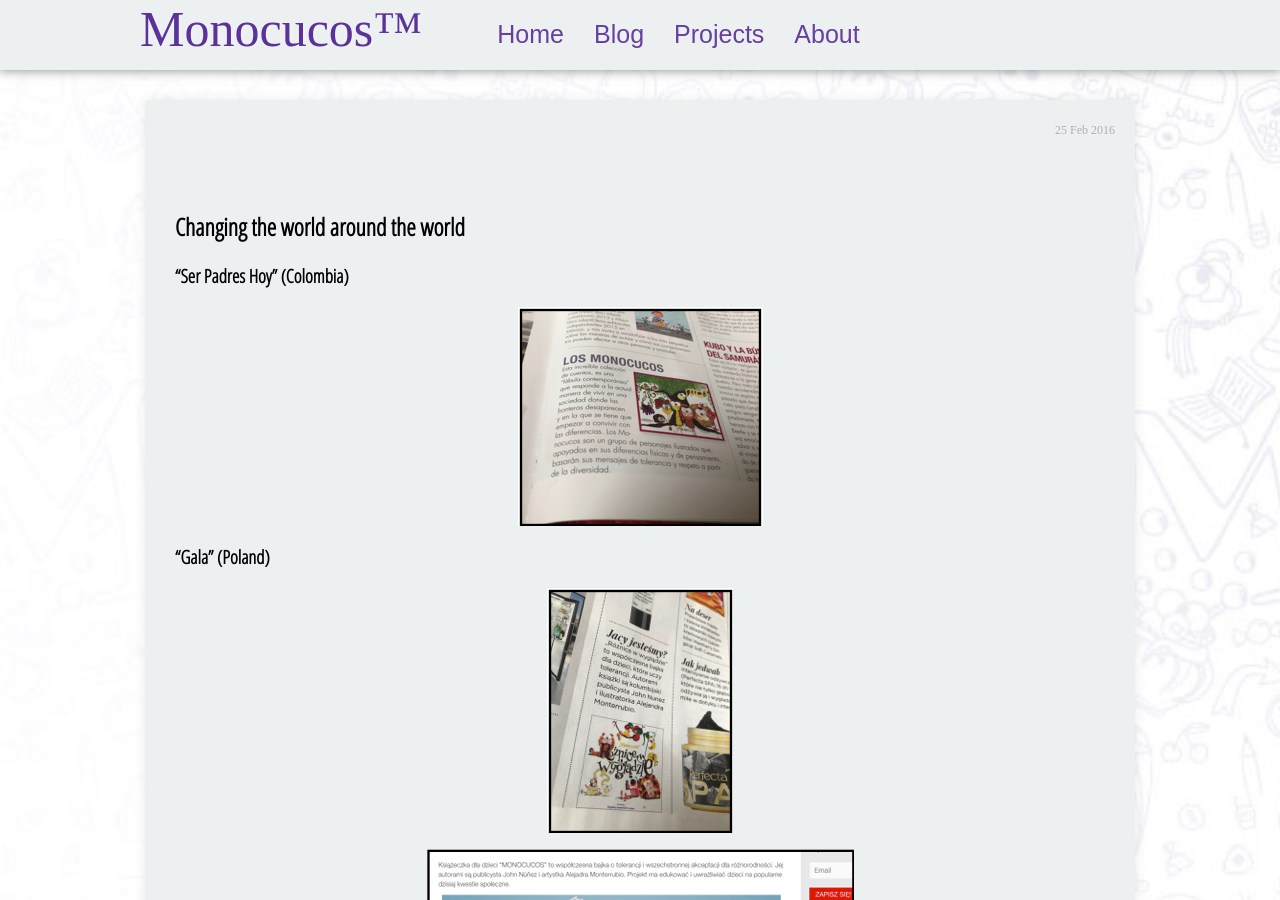
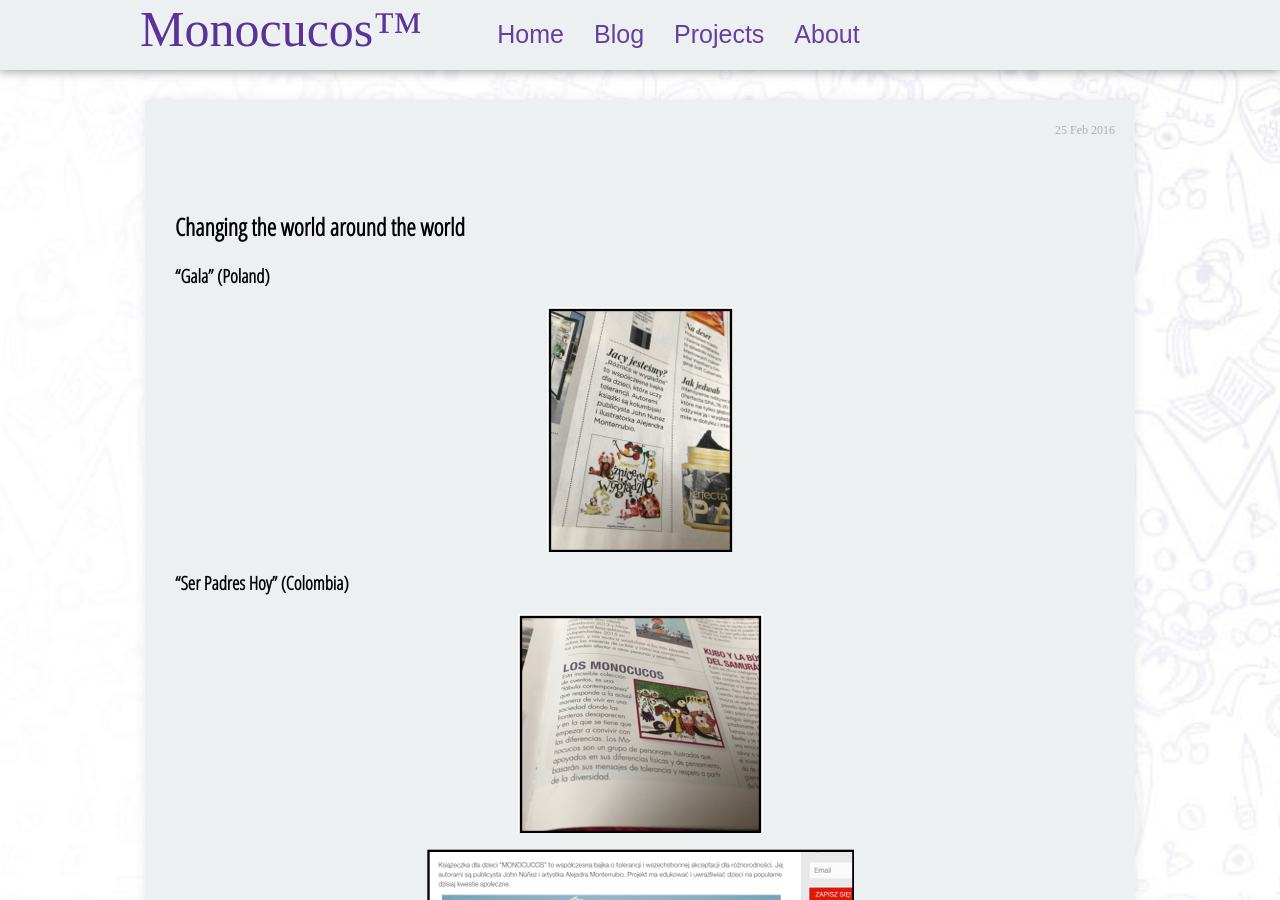
Before and after one commit to MonocucosTM/Monocucos, a Jekyll site: the page built from _posts/2018-12-01-Press.md, in a window 1280 px wide and 900 px high. Built offline with Jekyll 4.4.1, drawn with Linux system fonts in a browser that asks for light colours; nearby versions of some CDN libraries; some web fonts are replaced.

Commit message:
Update 2018-12-01-Press.md

```diff
--- a/_posts/2018-12-01-Press.md
+++ b/_posts/2018-12-01-Press.md
@@ -15,11 +15,14 @@ tag:
 
 ## Changing the world around the world
 
+
+
+### "Gala" (Poland)
+![Logo](../assets/img/press2.png)
+
 ### "Ser Padres Hoy" (Colombia)
 ![Logo](../assets/img/press1.png)
 
-### "Gala" (Poland)
-![Logo](../assets/img/press2.png)
 
 ![Logo](../assets/img/press5.png)
 
```
